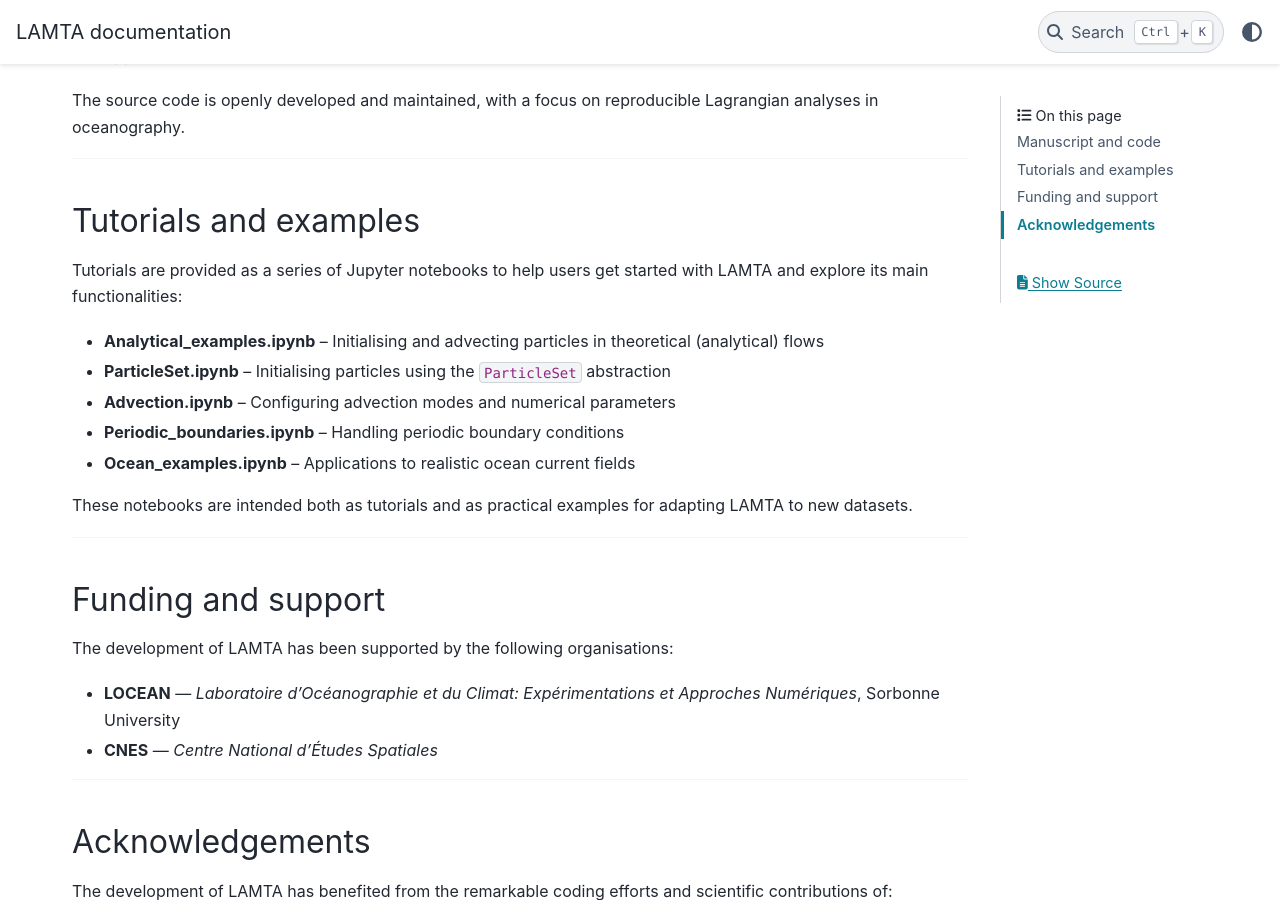
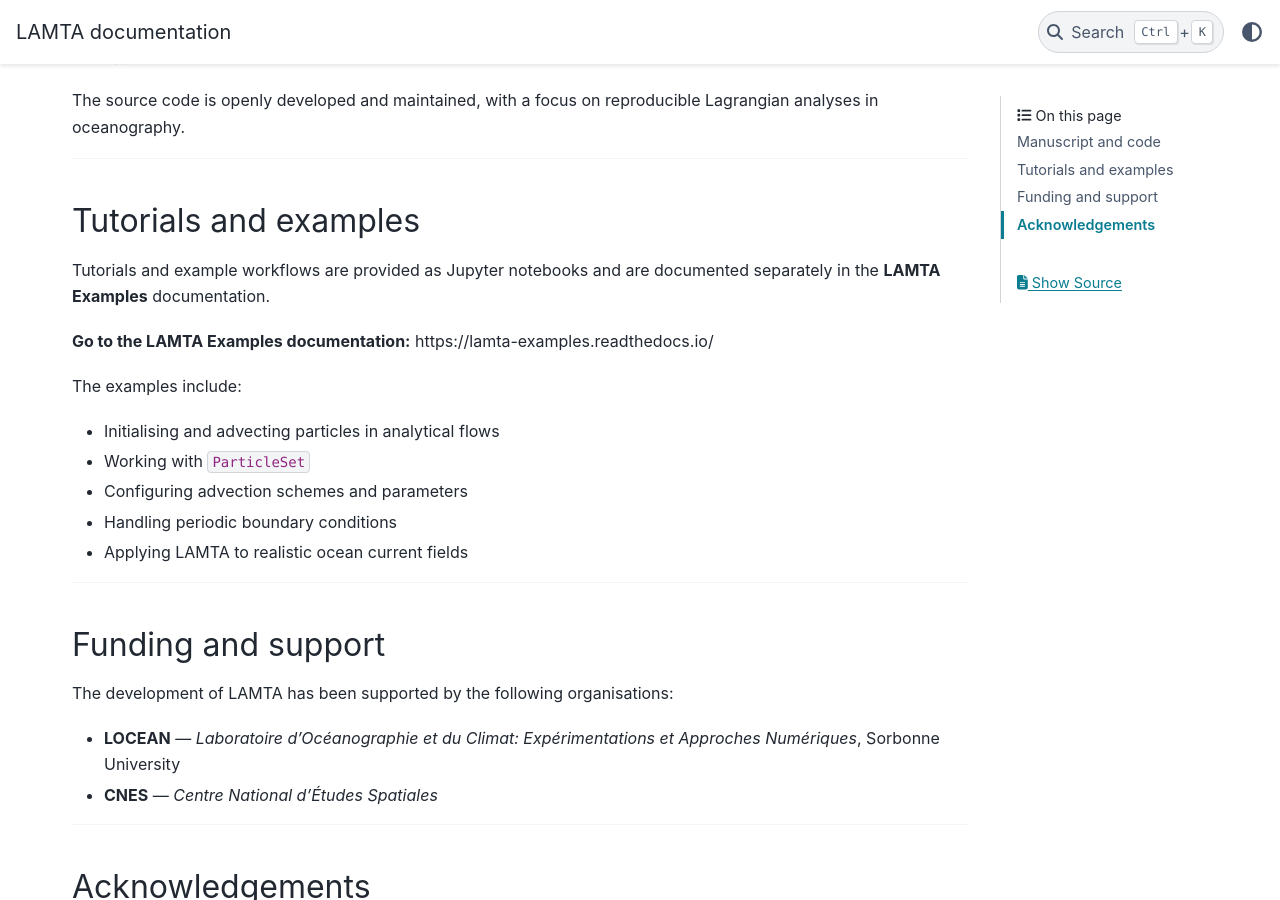
Before and after one commit to LOCEANlloydizard/LAMTA, a Sphinx documentation site: the page built from docs/index.md, in a window 1280 px wide and 900 px high, scrolled down 347 px. Built offline with Sphinx 7.4.7 and the PyData theme 0.15.4, drawn with Linux system fonts in a browser that asks for light colours.

Commit message:
Update index.md

```diff
--- a/docs/index.md
+++ b/docs/index.md
@@ -14,15 +14,18 @@
 
 ## Tutorials and examples
 
-Tutorials are provided as a series of Jupyter notebooks to help users get started with LAMTA and explore its main functionalities:
+Tutorials and example workflows are provided as Jupyter notebooks and are
+documented separately in the **LAMTA Examples** documentation.
 
-- **Analytical_examples.ipynb** – Initialising and advecting particles in theoretical (analytical) flows
-- **ParticleSet.ipynb** – Initialising particles using the `ParticleSet` abstraction
-- **Advection.ipynb** – Configuring advection modes and numerical parameters
-- **Periodic_boundaries.ipynb** – Handling periodic boundary conditions
-- **Ocean_examples.ipynb** – Applications to realistic ocean current fields
+**Go to the LAMTA Examples documentation:**  https://lamta-examples.readthedocs.io/
 
-These notebooks are intended both as tutorials and as practical examples for adapting LAMTA to new datasets.
+The examples include:
+
+- Initialising and advecting particles in analytical flows
+- Working with `ParticleSet`
+- Configuring advection schemes and parameters
+- Handling periodic boundary conditions
+- Applying LAMTA to realistic ocean current fields
 
 ---
 
```
